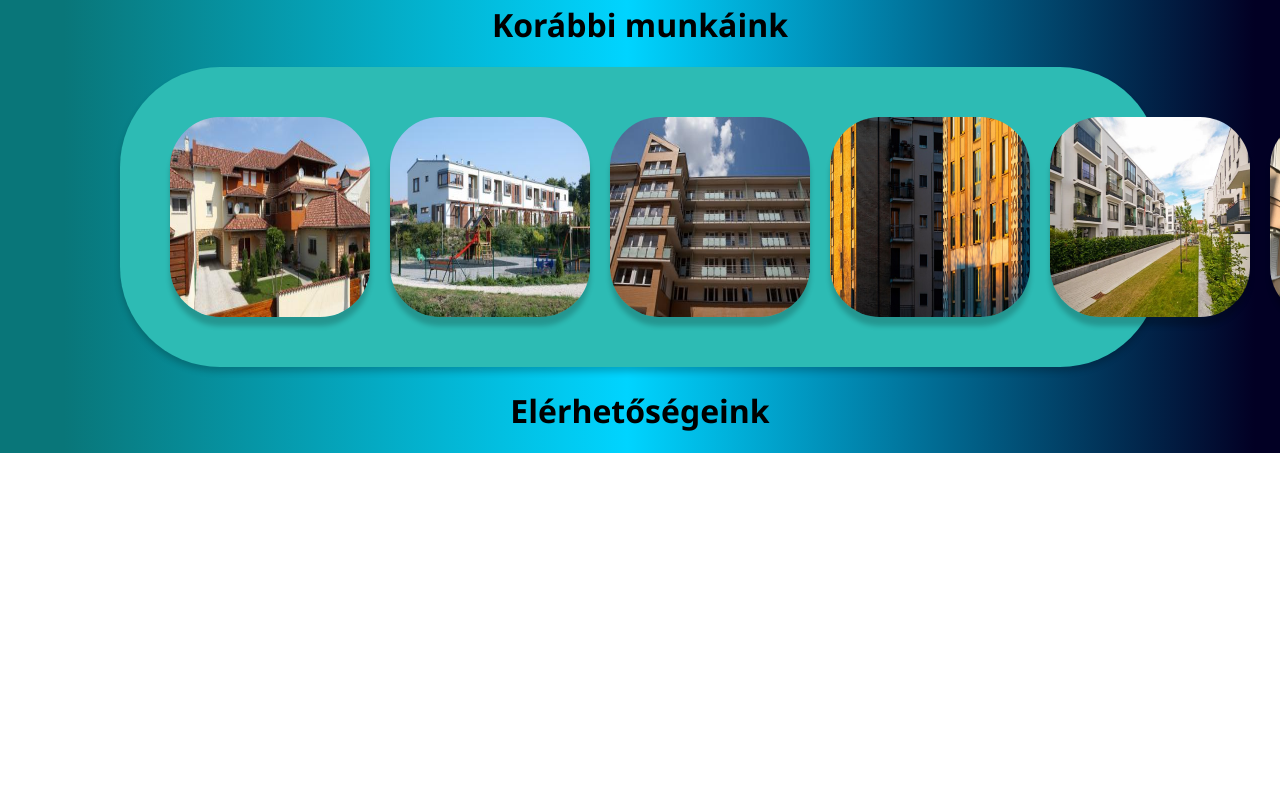
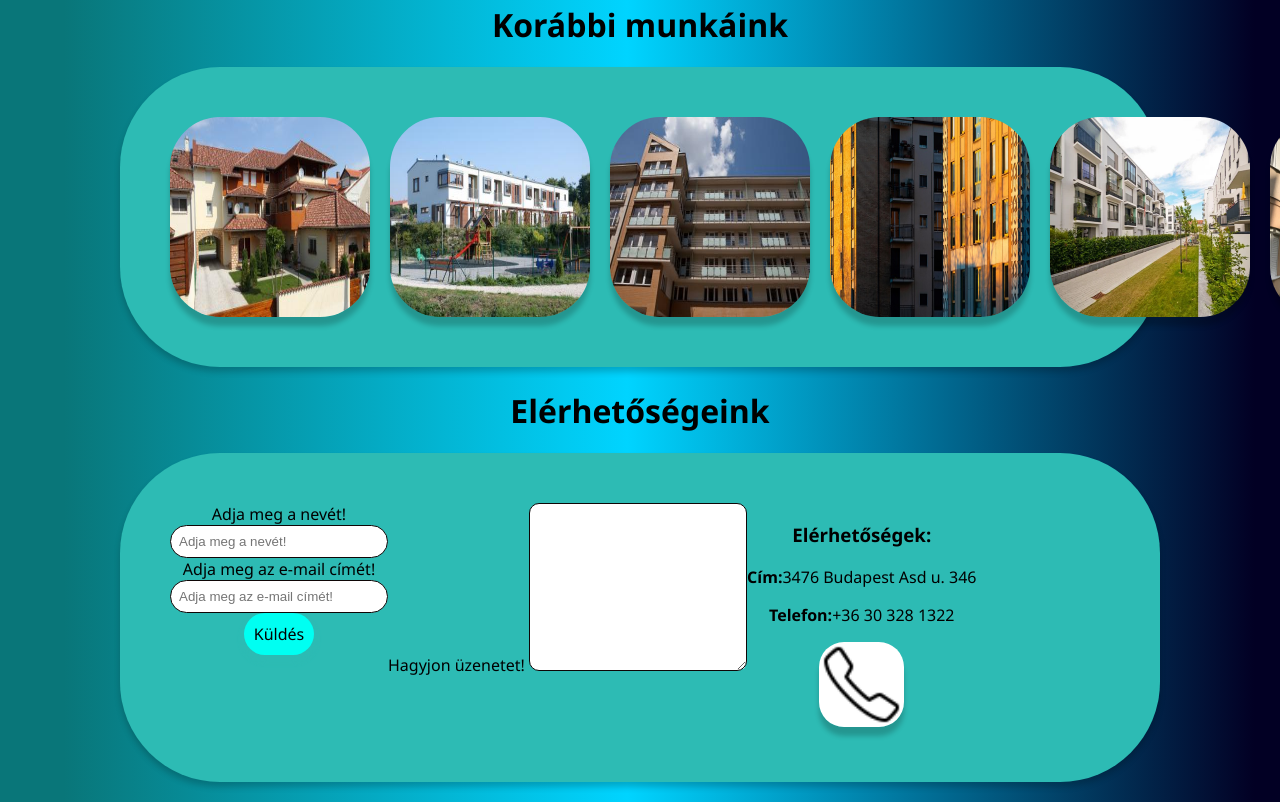
Before and after one commit to V-Milan/first_school_project, a plain HTML site: page 206/index.html in a window 1280 px wide. Shown: the part 1082-1884 px from the top of the page. Before the commit the page ends 1535 px from the top, so only its background shows below. Drawn offline with Linux system fonts and the light colour scheme.

Commit message:
Contact us

```diff
--- a/206/index.html
+++ b/206/index.html
@@ -192,5 +192,38 @@
         </div>
     </div>
     <h1>Elérhetőségeink</h1>
+    <div class="elerhetosegek">
+      <form action="">
+        <div class="input-fields">
+          <div class="left-side">
+            <div class="name">
+              <label for="name">Adja meg a nevét!</label>
+              <input type="text" name="name" id="name" placeholder="Adja meg a nevét!" required>
+            </div>
+            <div class="email">
+              <label for="email">Adja meg az e-mail címét!</label>
+              <input type="email" name="email" id="email" placeholder="Adja meg az e-mail címét!" required>
+            </div>
+            <div>
+              <button class="submit" type="submit">Küldés</button>
+            </div>
+          </div>
+          <div class="middle-side">
+            <div class="message">
+              <label for="message">Hagyjon üzenetet!</label>
+              <textarea name="message" id="message" rows="10" cols="50"></textarea>
+            </div>
+          </div>
+          <div class="right-side">
+            <h3>Elérhetőségek:</h3>
+            <p><strong>Cím:</strong>3476 Budapest Asd u. 346</p>
+            <p><strong>Telefon:</strong>+36 30 328 1322</p>
+            <a href="tel:+36 30 328 1322">
+              <img src="telephone2.gif" alt="Hívás">
+            </a>
+          </div>
+        </div>
+      </form>
+    </div>
   </body>
 </html>
--- a/206/style.css
+++ b/206/style.css
@@ -22,7 +22,7 @@ body {
 .container img {
   width: 300px;
   height: 250px;
-  border-radius: 5px;
+  border-radius: 100px;
   box-shadow: 0 9px 5px rgba(0, 0, 0, 0.2);
 }
 
@@ -72,6 +72,11 @@ li {
   padding: 30px;
 }
 
+.rovid img:hover {
+  transform: scale(1.1);
+  transition: 0.3s;
+}
+
 .container2 {
   background: rgb(45, 187, 180);
   border-radius: 100px;
@@ -83,7 +88,7 @@ li {
 .container2 img {
   width: 300px;
   height: 250px;
-  border-radius: 5px;
+  border-radius: 100px;
   box-shadow: 0 9px 5px rgba(0, 0, 0, 0.2);
 }
 
@@ -134,6 +139,11 @@ li {
   padding: 30px;
 }
 
+.rovid2 img:hover {
+  transform: scale(1.1);
+  transition: 0.3s;
+}
+
 h4 {
   padding: 30px;
 }
@@ -169,3 +179,61 @@ div.info2 {
   transform: scale(1.23);
   transition: 0.3s;
 }
+
+input{
+  padding: 8px;
+  border: 1px solid #0e0606;
+  border-radius: 100px;
+  width: 200px;
+}
+
+textarea{
+  padding: 8px;
+  border: 1px solid #0e0606;
+  border-radius: 10px;
+  width: 200px;
+}
+
+.input-fields {
+  display: flex;
+}
+
+.elerhetosegek {
+  background: rgb(45, 187, 180);
+  border-radius: 100px;
+  box-shadow: 0 5px 6px rgba(0, 0, 0, 0.2);
+  display: flex;
+  margin-left: 100px;
+  margin-right: 100px;
+  padding: 50px;
+}
+
+.left-side .name,
+.left-side .email{
+  display: flex;
+  flex-direction: column;
+}
+
+.left-side button {
+  background-color: rgb(0, 255, 242);
+  color: rgb(0, 0, 0);
+  border-radius: 100px;
+  border: black;
+  box-shadow: 0 5px 6px rgb(45, 187, 180);
+  padding: 10px;
+  font-size: 16px;
+  font-family: 'Segoe UI', Tahoma, Geneva, Verdana, sans-serif;
+  cursor: pointer;
+}
+
+.right-side img{
+  width: 85px;
+  height: 85px;
+  border-radius: 25px;
+  box-shadow: 0 9px 5px rgba(0, 0, 0, 0.2);
+}
+
+.right-side img:hover{
+  transform: scale(1.1);
+  transition: 0.3s;
+}
```
Also changed, not shown: 206/telephone.png (added), 206/telephone2.gif (added).
